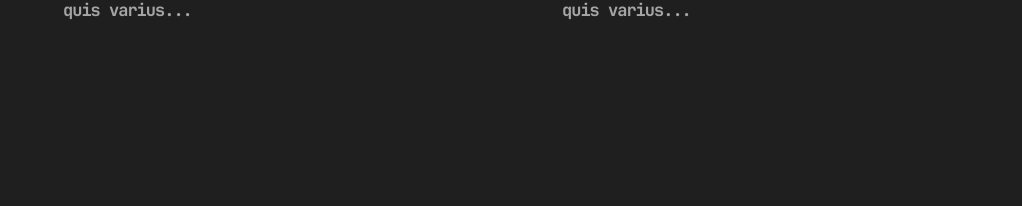
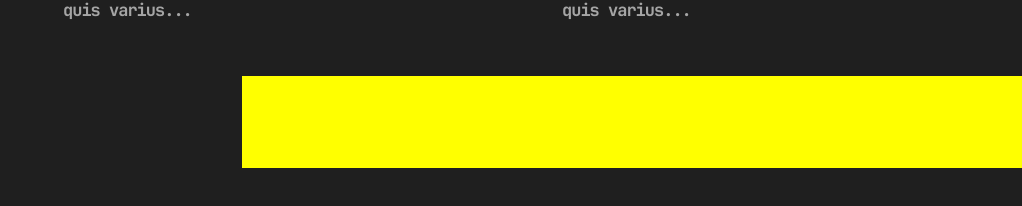
Before and after one commit to DANTES0/EIOS, a Vue app: page /news in a window 1280 px wide. Shown: the part 2311-2517 px from the top of the page, without its empty margins (258-1280 px from the left). Built offline with nearby package versions, Linux system fonts and the light colour scheme; a web font is replaced by a local one.

Commit message:
поменял структуру страницы новостей

```diff
--- a/src/components/NewsPageComponents/NewsBlock.vue
+++ b/src/components/NewsPageComponents/NewsBlock.vue
@@ -9,6 +9,7 @@
         newsShowSummary: {type: Boolean, default: true},
         newsTitle: {type: String, default: 'Международная олимпиала в сфере ИКТ "ИТ-Планета 2024"'},
         newsDescription: {type: String, default: "Lorem ipsum dolor sit amet, consectetur adipiscing elit, sed do eiusmod tempor incididunt ut labore et dolore magna aliqua. Amet porttitor eget dolor morbi non arcu risus quis varius..."},
+
         blockWidth: { type: String, default: "100%" },
         blockHeight: { type: String, default: "319px" },
         foregroundWidth: { type: String, default: "80%" }, //315px
@@ -45,7 +46,6 @@
         </div>
     </div>
 
-    <!-- если props.newsnewsSummary == true, то показать блок снизу-->
     <div class="news-block-summary" v-if="newsData.newsShowSummary">
 
         <div class="news-block-title">
@@ -150,10 +150,6 @@
         margin: auto auto;
     }
 
-    .news-block-summary {
-
-    }
-
     .news-block-title {
         color: rgb(255, 255, 255);
         font-family: JetBrainsMono;
--- a/src/pages/News.vue
+++ b/src/pages/News.vue
@@ -4,9 +4,10 @@
 </script>
 
 <template>
-    <div class="news-page">
     <Tabs></Tabs>
+
     <div class="news-page-container">
+
         <div class="news-page-content">
 
             <div class="news-block">
@@ -51,7 +52,11 @@
             </div>
 
         </div>
+
+        <div class="pagination-component">
+
         </div>
+
     </div>
 </template>
 
@@ -74,7 +79,7 @@
         grid-template-columns: 1fr 1fr 1fr;
         gap: 50px 74px;
 
-        padding-bottom: 142px;
+        padding-bottom: 50px;
     }
 
     .news-block {
@@ -83,4 +88,10 @@
         /* background-color: black; */
     }
 
+    .pagination-component {
+        margin: 0 auto;
+        background-color: yellow;
+        width: 1064px;
+        height: 92px;
+    }
 </style>
```
Lines whose indentation alone changed are shown as unchanged.
